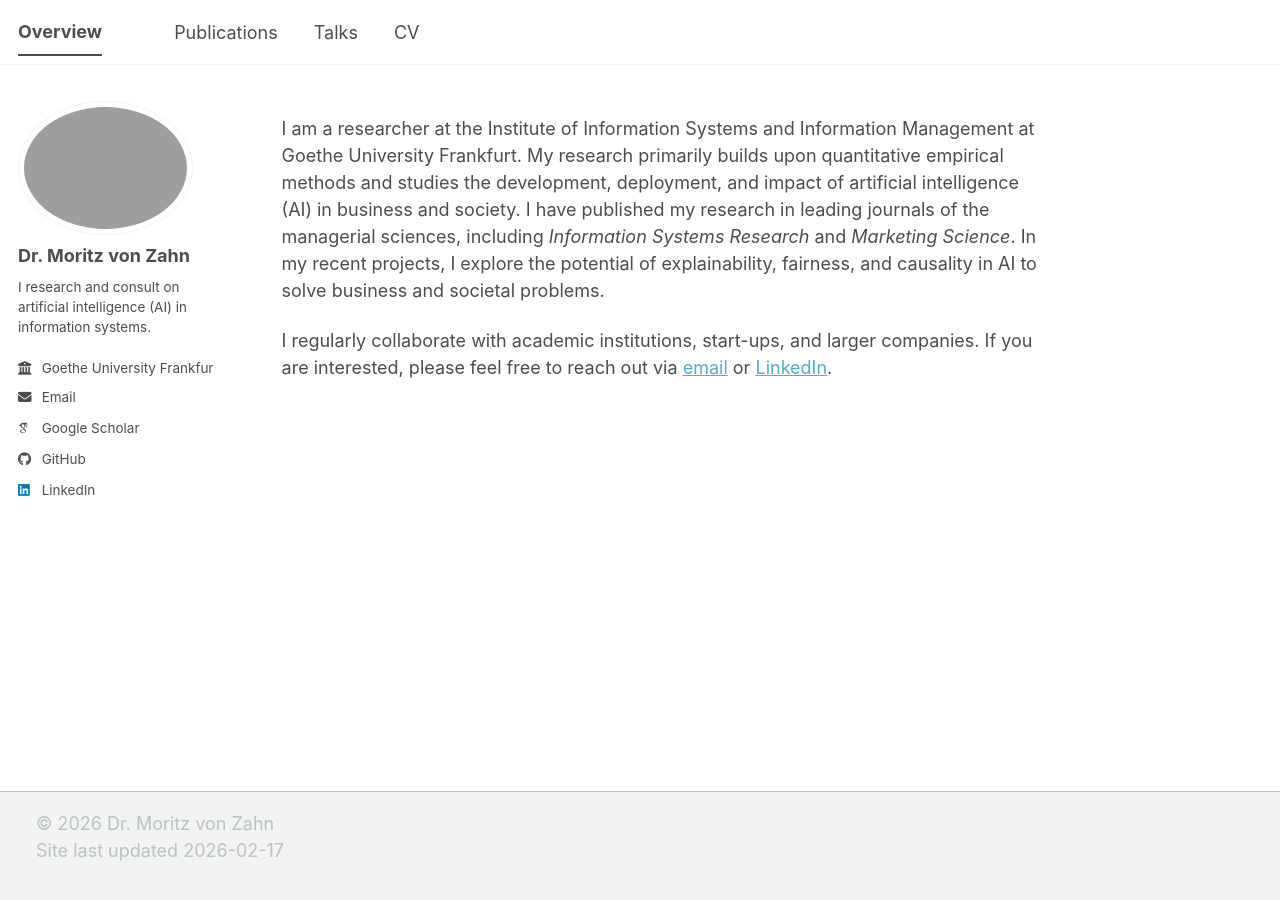
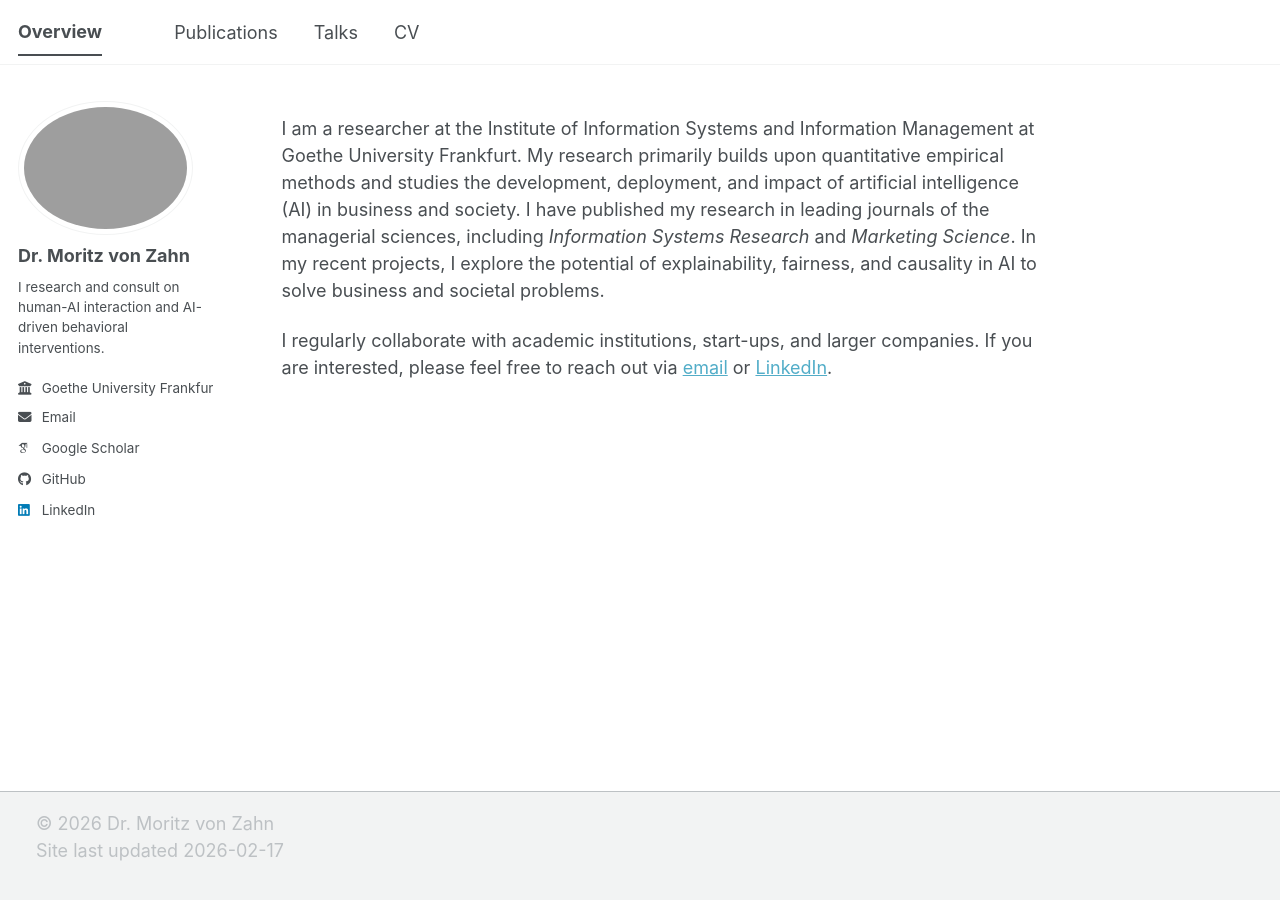
Before and after one commit to moritzvz/moritzvz.github.io, a Jekyll site: the page built from _pages/about.md, in a window 1280 px wide. Built offline with Jekyll 4.4.1, drawn with Linux system fonts in a browser that asks for light colours; some web fonts are replaced; a script bundle is joined from its source files by our own code; library files that are not in the unit come from our copies.

Commit message:
Update _config.yml

```diff
--- a/_config.yml
+++ b/_config.yml
@@ -26,7 +26,7 @@ author:
   avatar           : "profile_pic.png"
   name             : "Dr. Moritz von Zahn"
   pronouns         : # example: "she/her"
-  bio              : "I research and consult on artificial intelligence (AI) in information systems."
+  bio              : "I research and consult on human-AI interaction and AI-driven behavioral interventions."
   location         : # "Frankfurt, Germany"
   employer         : "Goethe University Frankfurt"
   uri              : # URL
```
